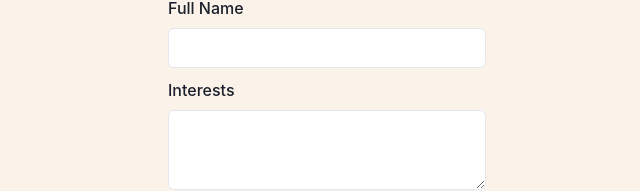
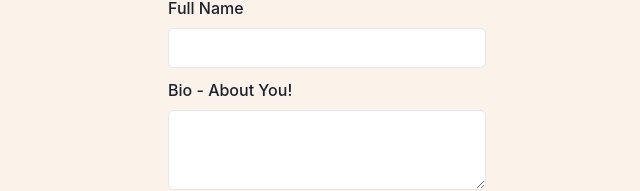
Before and after one commit to jamesgraham320/noodln-front-end, a Next.js app: page / in a window 1280 px wide. Shown: the part 475-666 px from the top of the page, without its empty margins (313-953 px from the left). Built offline with nearby package versions, Linux system fonts and the light colour scheme.

Commit message:
changed interest to bio

```diff
--- a/public/components/ChatterSignup.js
+++ b/public/components/ChatterSignup.js
@@ -83,7 +83,7 @@ export default class ChatterSignup extends Component {
       <FormErrorMessage>We have to know who you are!</FormErrorMessage>
     </FormControl>
       <FormControl pt='10px' isInvalid={this.state.interestInvalid} pb={'16px'}>
-      <FormLabel>Interests</FormLabel>
+      <FormLabel>Bio - About You!</FormLabel>
       <Textarea bg="white" type="text" name="interest" value={this.state.interest} onChange={this.handleChange}/>
       <FormErrorMessage >So your lunch buddy has an intro!</FormErrorMessage>
     </FormControl>
```
